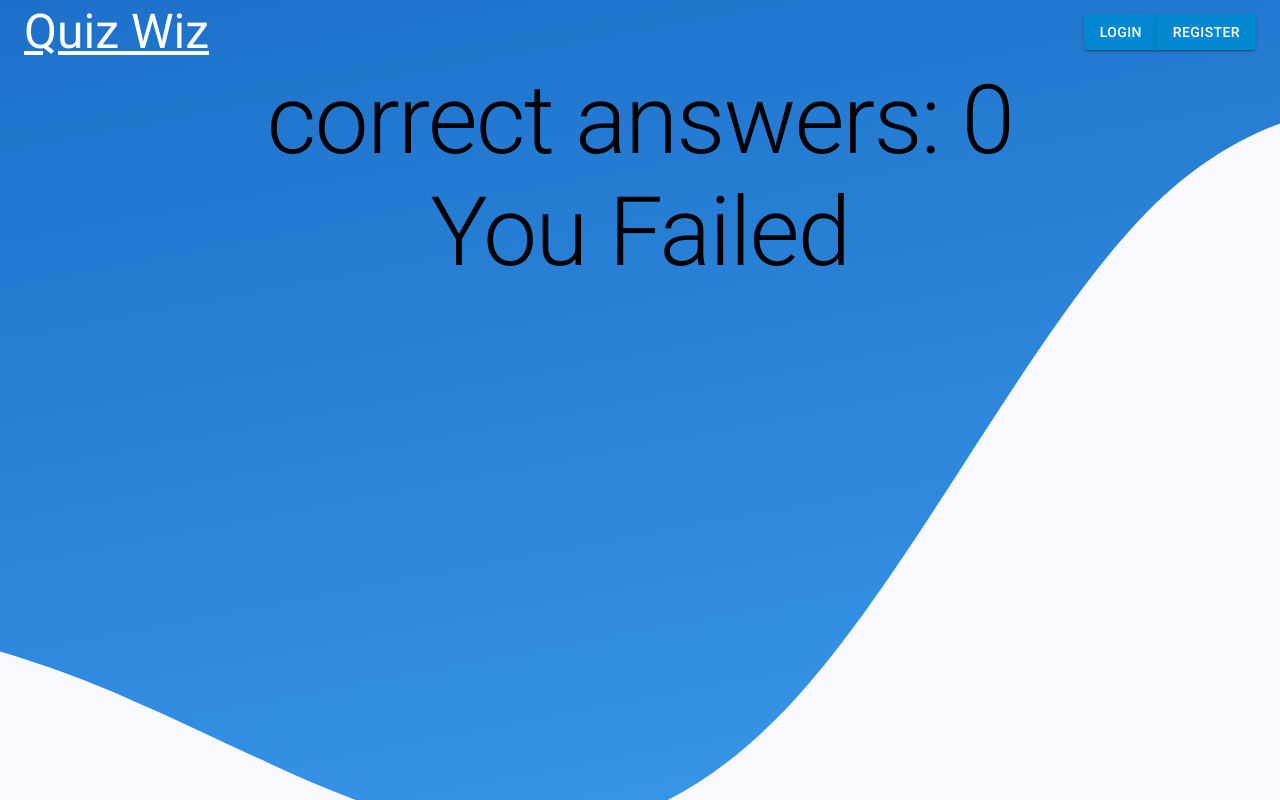
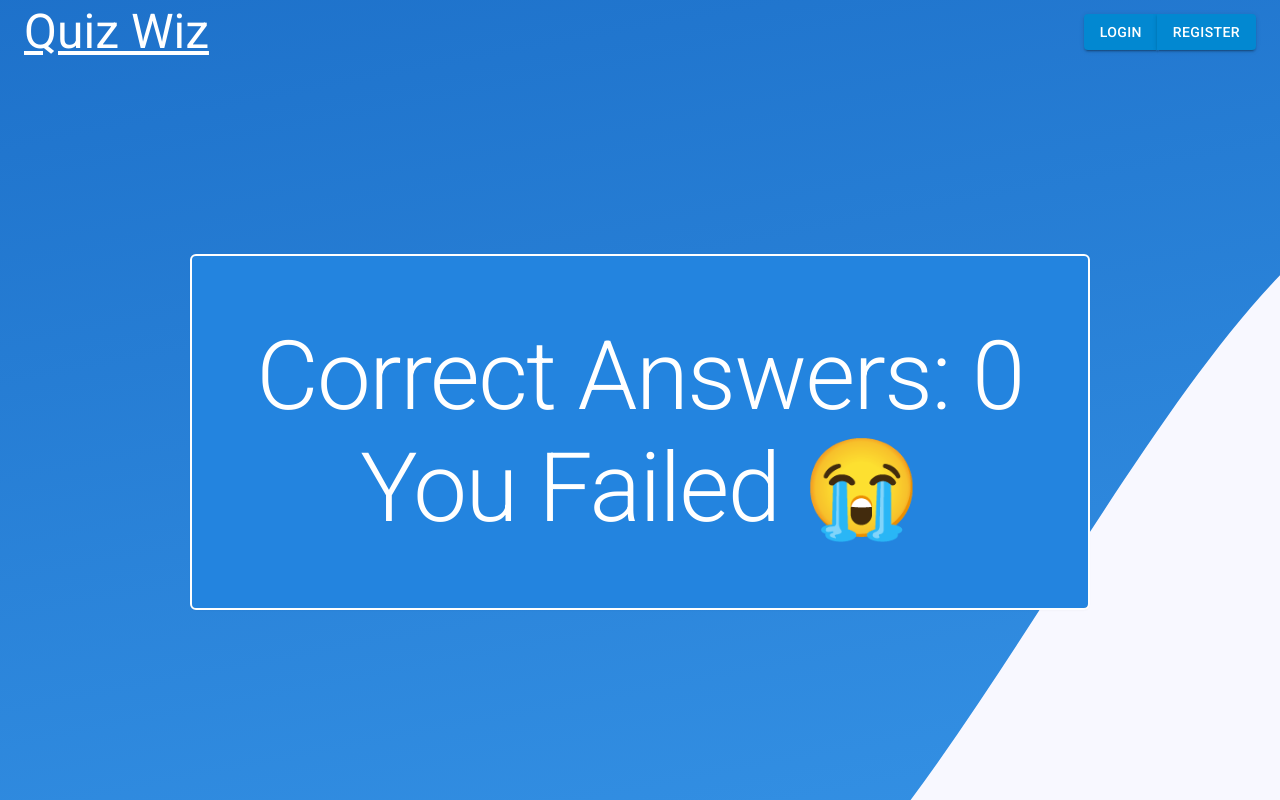
Before and after one commit to IAmRobertJeffrey/quiz-app, a React (Create React App) app in the folder frontend/: page /results in a window 1280 px wide. Built offline with nearby package versions, Linux system fonts and the light colour scheme.

Commit message:
styled results screen a bit

```diff
--- a/frontend/src/pages/Quiz.jsx
+++ b/frontend/src/pages/Quiz.jsx
@@ -7,6 +7,7 @@ import QuizContext from '../context/QuizContext'
 import { Container, Grid, Typography } from '@mui/material'
 import { Button } from '@mui/material'
 import he from 'he'
+import { red, teal } from '@mui/material/colors'
 
 const Quiz = () =>
 {
@@ -97,7 +98,10 @@ const Quiz = () =>
 		<PageWrapper sx={{ alignItems: "center", justifyContent: "center", display: "flex" }}>
 			<Container sx={{ py: "50px !important", minheight: "100%", height: "100%", gridGap: "100px", display: "flex", flexDirection: "column", justifyContent: "space-evenly" }}>
 
-				<Typography textAlign="center" variant="h2">{currentQuizQuestion}</Typography>
+				<Button disableRipple disableElevation color="info" variant="contained" sx={{ fontSize: "2rem", width: "80%", textAlign: "center", alignSelf: "center", border: "white solid 2px" }}>
+					{currentQuizQuestion}
+					{/* <Typography color="white" textAlign="center" variant="h2">{currentQuizQuestion}</Typography> */}
+				</Button>
 
 				<Grid spacing={2} sx={{ display: "flex" }} container>
 					{
--- a/frontend/src/pages/Results.jsx
+++ b/frontend/src/pages/Results.jsx
@@ -2,7 +2,8 @@ import React from 'react'
 import { PageWrapper } from '../styles/General.styled'
 import { useContext } from 'react'
 import QuizContext from '../context/QuizContext'
-import { Typography } from '@mui/material'
+import { Paper, Typography } from '@mui/material'
+import { Box } from '@mui/system'
 
 const Results = () =>
 {
@@ -10,9 +11,11 @@ const Results = () =>
 
 
 	return (
-		<PageWrapper>
-			<Typography variant="h1" textAlign="center"> correct answers: {score}</Typography>
-			<Typography variant="h1" textAlign="center"> You {score > 5 ? "Passed" : "Failed"}</Typography>
+		<PageWrapper sx={{ display: "flex", alignItems: "center", justifyContent: "center", }}>
+			<Paper sx={{ width: "fit-content", outline: "2px solid white", backgroundColor: "#2384df", color: "white", padding: "4rem" }}>
+				<Typography variant="h1" textAlign="center"> Correct Answers: {score}</Typography>
+				<Typography variant="h1" textAlign="center"> You {score > 5 ? "Passed 🎉" : "Failed 😭"}</Typography>
+			</Paper>
 		</PageWrapper>
 	)
 }
--- a/frontend/src/styles/General.styled.jsx
+++ b/frontend/src/styles/General.styled.jsx
@@ -15,7 +15,8 @@ export const PageWrapper = styled(Container)({
 	boxSizing: "border-box !important",
 	backgroundImage: "url(./img/wave.svg)",
 	backgroundRepeat: "no-repeat",
-	backgroundSize: "550vh",
+	// backgroundSize: "550vh",
+	backgroundSize: "350rem",
 	backgroundPositionX: "center",
 	zIndex: "0 !important",
 })
```
